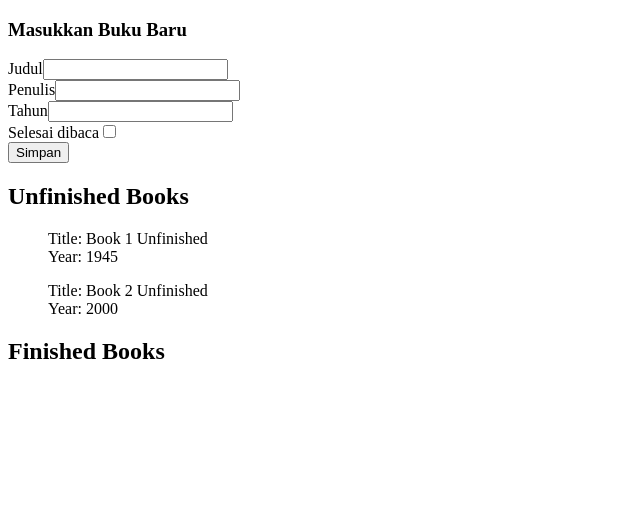
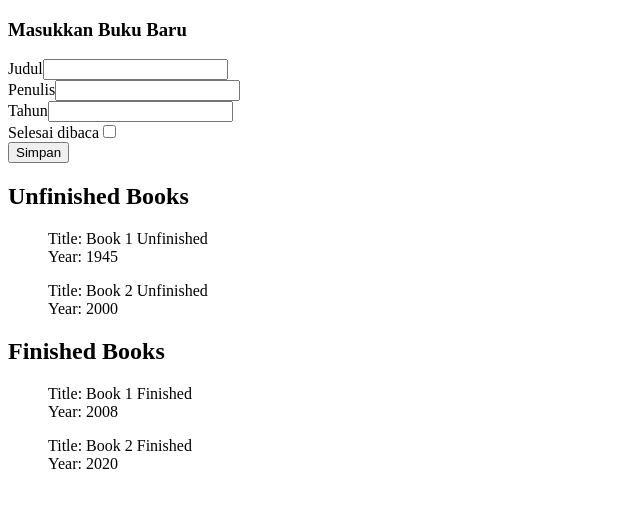
Before and after one commit to stevelukis/Bookshelf, a React (Create React App) app: page / in a window 1280 px wide. Shown: the top 508 px of the page, without its empty margins (0-640 px from the left). Built offline with nearby package versions, Linux system fonts and the light colour scheme.

Commit message:
Added sample data for finished book list

```diff
--- a/src/App.js
+++ b/src/App.js
@@ -3,7 +3,7 @@ import {Bookshelf} from "./bookshelf/components";
 
 function App() {
 
-  const unfinishedBookList = [
+  const SAMPLE_UNFINISHED_BOOK_LIST = [
     {
       id: 1,
       title: "Book 1 Unfinished",
@@ -18,11 +18,26 @@ function App() {
     },
   ]
 
+  const SAMPLE_FINISHED_BOOK_LIST = [
+    {
+      id: 1,
+      title: "Book 1 Finished",
+      year: 2008,
+      finished: true,
+    },
+    {
+      id: 2,
+      title: "Book 2 Finished",
+      year: 2020,
+      finished: true,
+    },
+  ]
+
   return (
     <div>
       <AddBook/>
-      <Bookshelf finished={false} bookList={unfinishedBookList}/>
-      <Bookshelf finished={true}/>
+      <Bookshelf finished={false} bookList={SAMPLE_UNFINISHED_BOOK_LIST}/>
+      <Bookshelf finished={true} bookList={SAMPLE_FINISHED_BOOK_LIST}/>
     </div>
   )
 }
--- a/src/add-book/components.js
+++ b/src/add-book/components.js
@@ -1,4 +1,4 @@
-export function AddBook() {
+export function AddBook(props) {
 
   function handleSubmit(e) {
     e.preventDefault();
```
